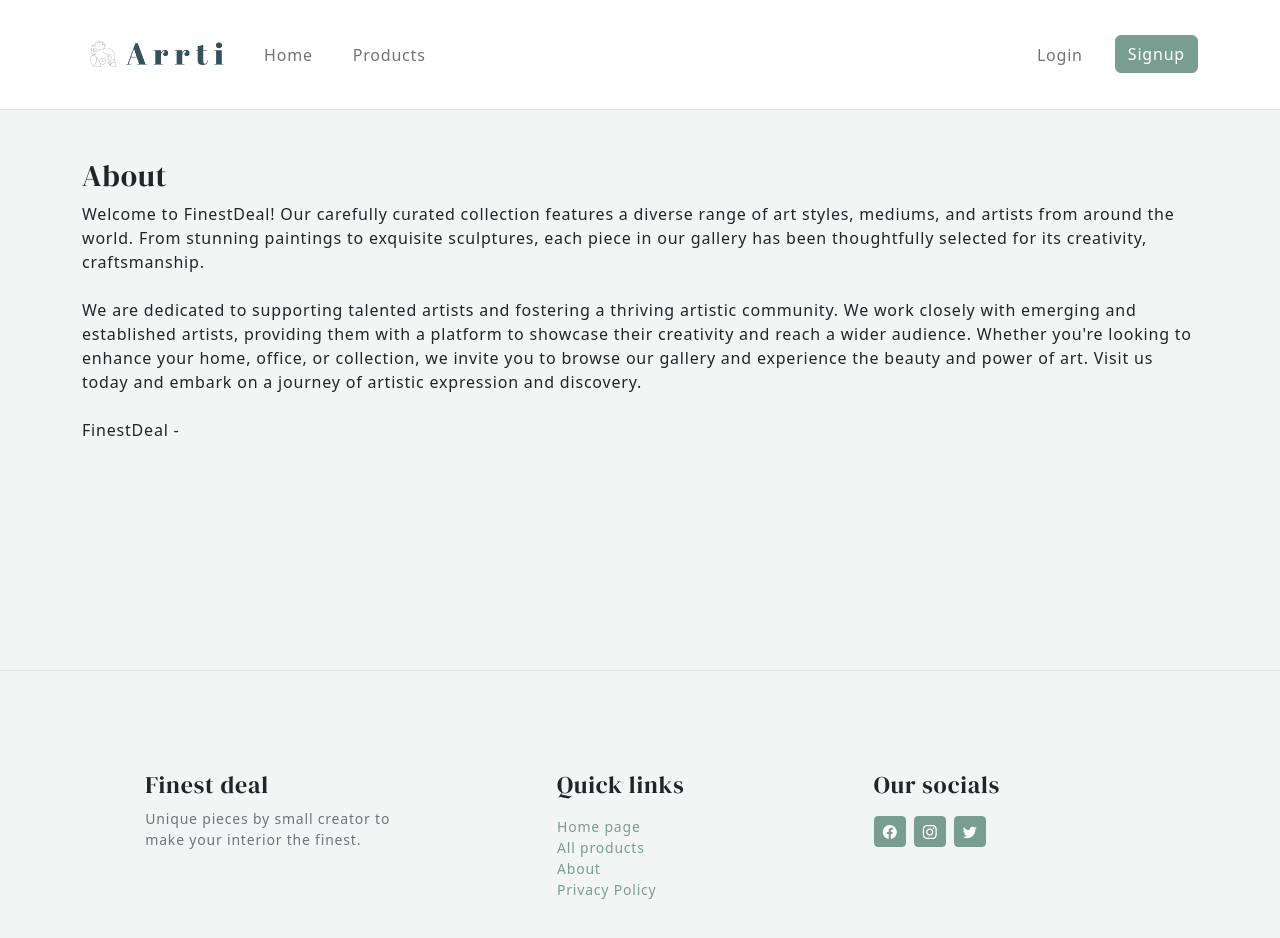
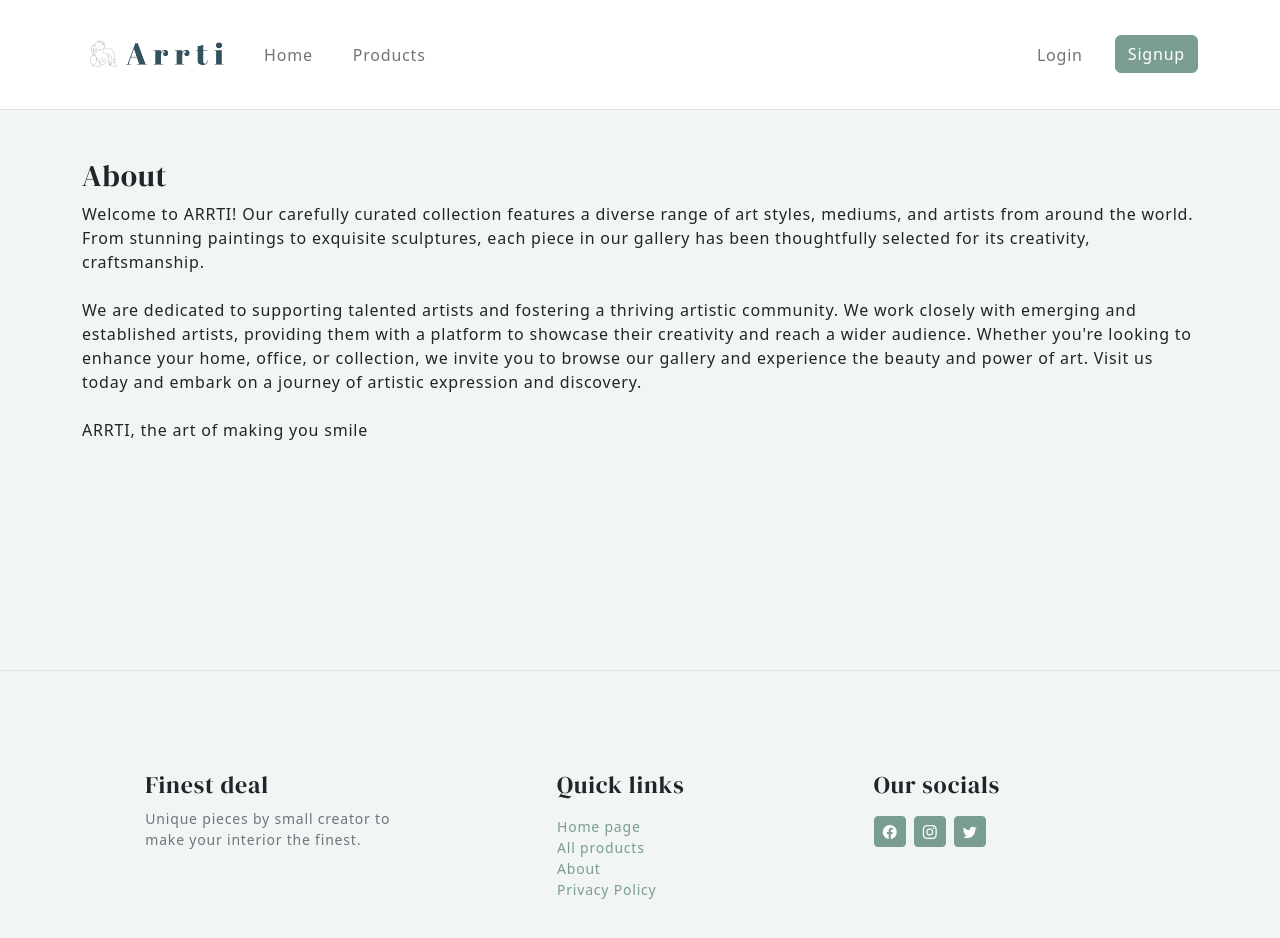
Before and after one commit to 89hars/projectm3-frontend, a React (Vite) app: page /about in a window 1280 px wide. Shown: the top 938 px of the page. Built offline with nearby package versions, Linux system fonts and the light colour scheme.

Commit message:
text edition

```diff
--- a/src/pages/AboutPage.jsx
+++ b/src/pages/AboutPage.jsx
@@ -11,31 +11,29 @@ function AboutPage() {
           <div>
             <h1>About</h1>
             <p>
-        Welcome to FinestDeal! Our carefully curated collection
-        features a diverse range of art styles, mediums, and artists from around
-        the world. From stunning paintings to exquisite sculptures, each piece
+              Welcome to ARRTI! Our carefully curated collection features a
+              diverse range of art styles, mediums, and artists from around the
+              world. From stunning paintings to exquisite sculptures, each piece
               in our gallery has been thoughtfully selected for its creativity,
               craftsmanship.
               <br></br>
               <br></br>
-
-        We are dedicated to
-        supporting talented artists and fostering a thriving artistic community.
-        We work closely with emerging and established artists, providing them
-        with a platform to showcase their creativity and reach a wider audience.
-        Whether you're looking to enhance your home, office, or collection, we
-        invite you to browse our gallery and experience the beauty and power of
-        art. Visit us today and embark on a journey of artistic expression and
+              We are dedicated to supporting talented artists and fostering a
+              thriving artistic community. We work closely with emerging and
+              established artists, providing them with a platform to showcase
+              their creativity and reach a wider audience. Whether you're
+              looking to enhance your home, office, or collection, we invite you
+              to browse our gallery and experience the beauty and power of art.
+              Visit us today and embark on a journey of artistic expression and
               discovery.
               <br></br>
               <br></br>
-        FinestDeal -
+              ARRTI, the art of making you smile
             </p>
           </div>
         </div>
       </div>
     </Layouts>
-
   );
 }
 
```
Lines whose indentation alone changed are shown as unchanged.
